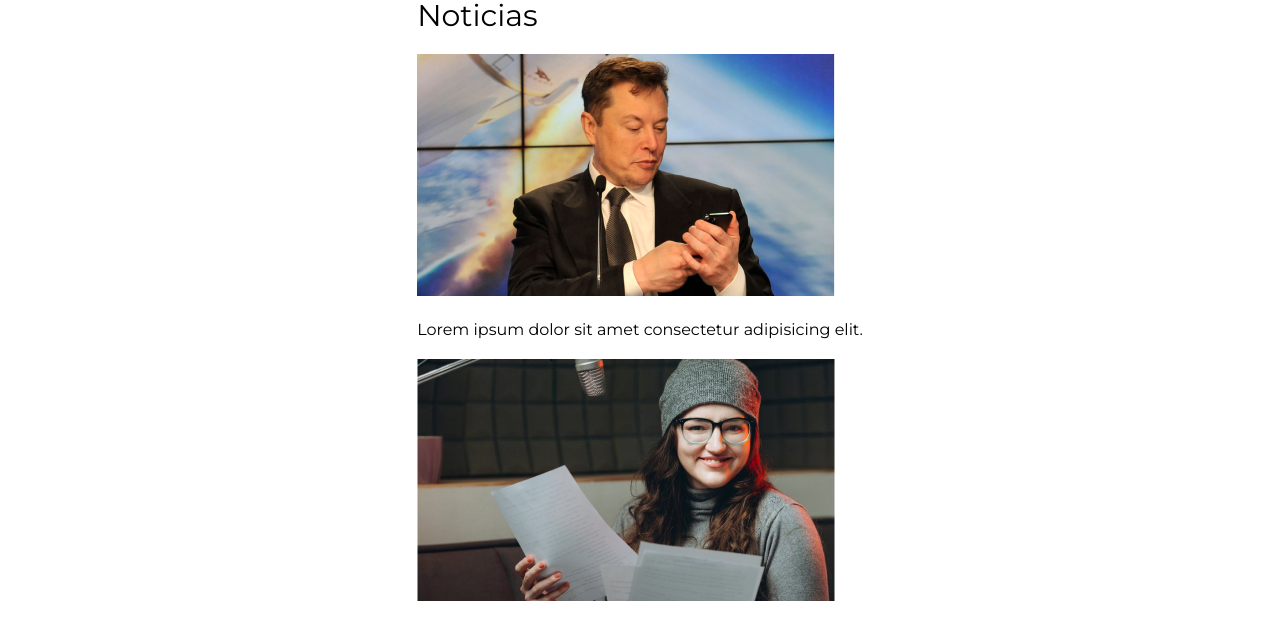
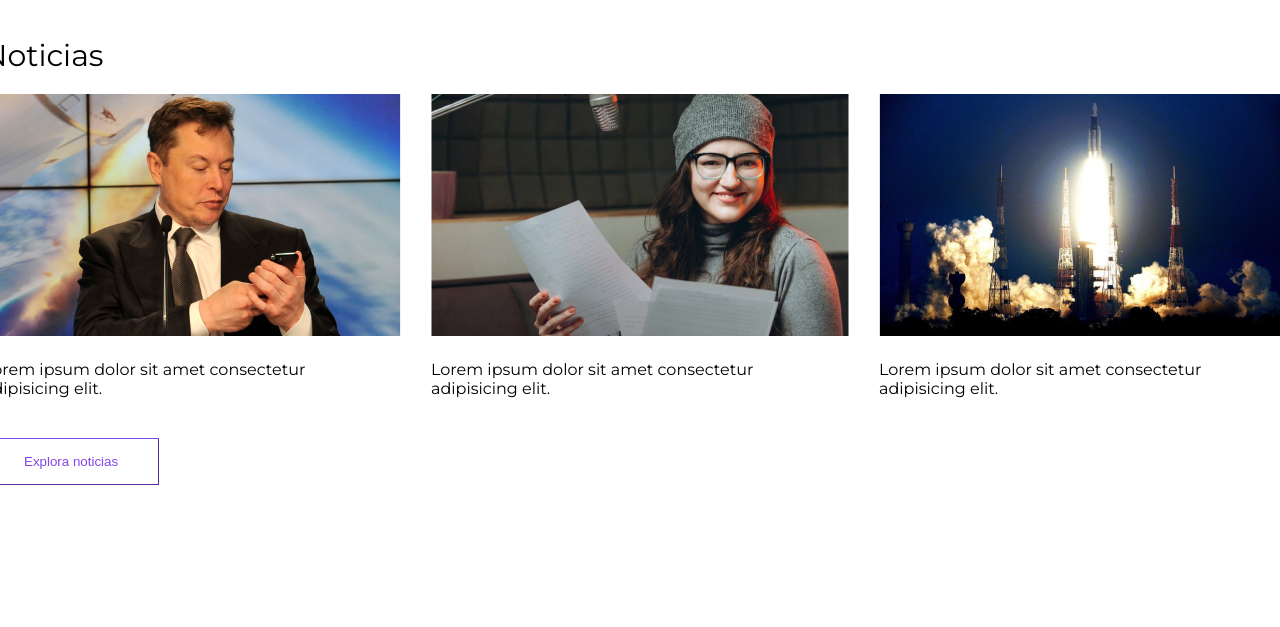
Before and after one commit to micaelaalvarezj/project-promo-55-module-1-team-3, a website built with Vite: page src/index.html in a window 1280 px wide. Shown: the part 1869-2496 px from the top of the page. Built offline with nearby package versions, Linux system fonts and the light colour scheme; files whose address does not match are found by name.

Commit message:
section 3 desktop

```diff
--- a/src/partials/section3.html
+++ b/src/partials/section3.html
@@ -4,17 +4,17 @@
         <div class="news-all">
             <div class="first-news">
                 <img src="./images/8.png" alt="Noticia1">
-                <p>Lorem ipsum dolor sit amet consectetur adipisicing elit.</p>
+                <div class="text-item"><p>Lorem ipsum dolor sit amet consectetur adipisicing elit.</p></div>
             </div>
             <div class="second-news">
                 <img src="./images/6.png" alt="Noticia1">
-                <p>Lorem ipsum dolor sit amet consectetur adipisicing elit.</p>
+                <div class="text-item"><p>Lorem ipsum dolor sit amet consectetur adipisicing elit.</p></div>
             </div>
             <div class="third-news">
                 <img src="./images/7.png" alt="Noticia1">
-                <p>Lorem ipsum dolor sit amet consectetur adipisicing elit.</p>
+                <div class="text-item"><p>Lorem ipsum dolor sit amet consectetur adipisicing elit.</p></div>
             </div>
         </div>
-        <button class="button-news">Explora noticias</button>
+        <div class="button-news"> <button>Explora noticias</button></div>
     </div>
 </section>
--- a/src/scss/layout/_section3.scss
+++ b/src/scss/layout/_section3.scss
@@ -12,18 +12,44 @@
 .header-news{
     font-weight: 400;
     font-size: 30px;
-    margin-bottom: 20px;
+    margin: 40px 0 20px 0;
 }
 
 .button-news{
+    text-align: center;
+    button{
     color: #8447E9;
     border-width: 1px;
     border-color: #8447E9;
     padding: 15px 40px 15px 40px;
     background-color: white;
+    }
 }
 
 button:hover{
     background-color: #8446E9;
     color: white;
 }
+
+@media screen and (min-width:1024px) {
+    .news-container{
+        margin: 0 40px 0 40px;
+    }
+
+    .news-all{
+        display: flex;
+        flex-direction: row;
+        gap: 30px;
+
+    }
+
+    .text-item{
+        margin-right: 60px;
+        flex-wrap: wrap;
+    }
+
+    .button-news{
+        text-align: left;
+        margin: 20px 0 20px 0;
+    }
+}
```
